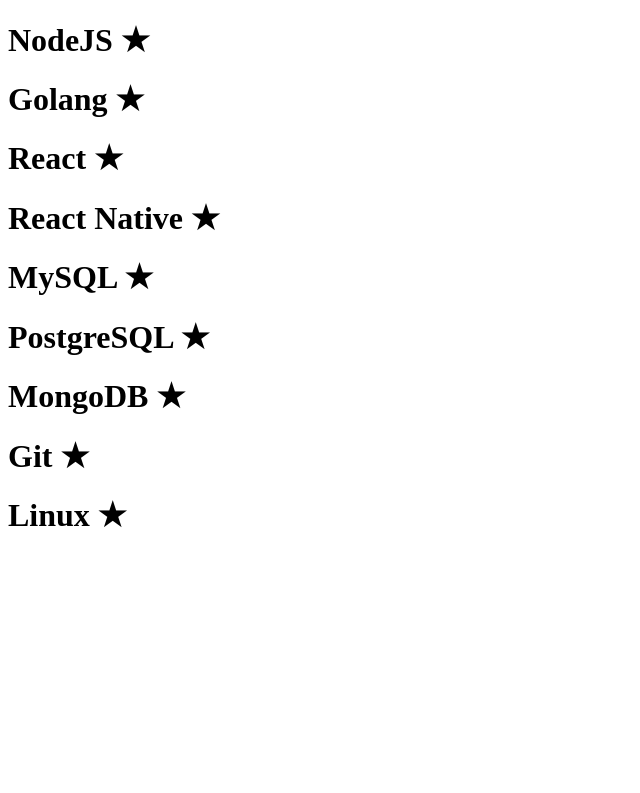
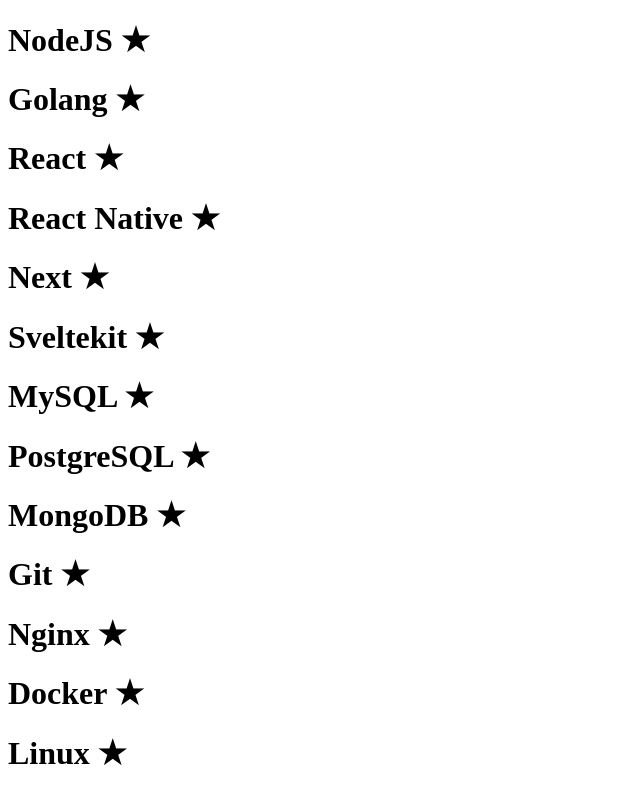
Before and after one commit to thxrhmn/personal-web-sveltekit, a SvelteKit app: page /skill in a window 1280 px wide. Shown: the part 504-1297 px from the top of the page, without its empty margins (0-640 px from the left). Before the commit the page ends 1059 px from the top, so only its background shows below. Built offline with nearby package versions, Linux system fonts and the light colour scheme.

Commit message:
some changes

```diff
--- a/src/routes/contact/+page.svelte
+++ b/src/routes/contact/+page.svelte
@@ -9,8 +9,8 @@
         <h1 class="text-lg font-semibold text-center">Contact</h1>
         <ul>
             <li>{dataStatic.contacts.email}</li>
+            <li><a href={dataStatic.contacts.linkedin}>@rahman-muhaemin</a></li>
             <li>{dataStatic.contacts.github}</li>
-            <li>{dataStatic.contacts.linkedin}</li>
             <li>{dataStatic.contacts.telegram}</li>
             <li>{dataStatic.contacts.website}</li>
         </ul>
--- a/src/routes/dataStatic.js
+++ b/src/routes/dataStatic.js
@@ -51,7 +51,7 @@
 			linkProd: 'https://holyways.thxrhmn.me',
 			stacks: [{ name: 'React' }, { name: 'Tailwind' }, { name: 'Golang' }, { name: 'PostgreSQL' }],
 			features: [{ name: 'Cloudinary' }, { name: 'Midtrans' }],
-			deployments: [{ name: 'Vercel' }, { name: 'Railwa' }]
+			deployments: [{ name: 'Vercel' }, { name: 'Railway' }]
 		}
 	],
 	programmingStack: [
@@ -65,10 +65,14 @@
 		'Golang',
 		'React',
 		'React Native',
+		'Next',
+		'Sveltekit',
 		'MySQL',
 		'PostgreSQL',
 		'MongoDB',
 		'Git',
+		'Nginx',
+		'Docker',
 		'Linux'
 	]
 };
```
